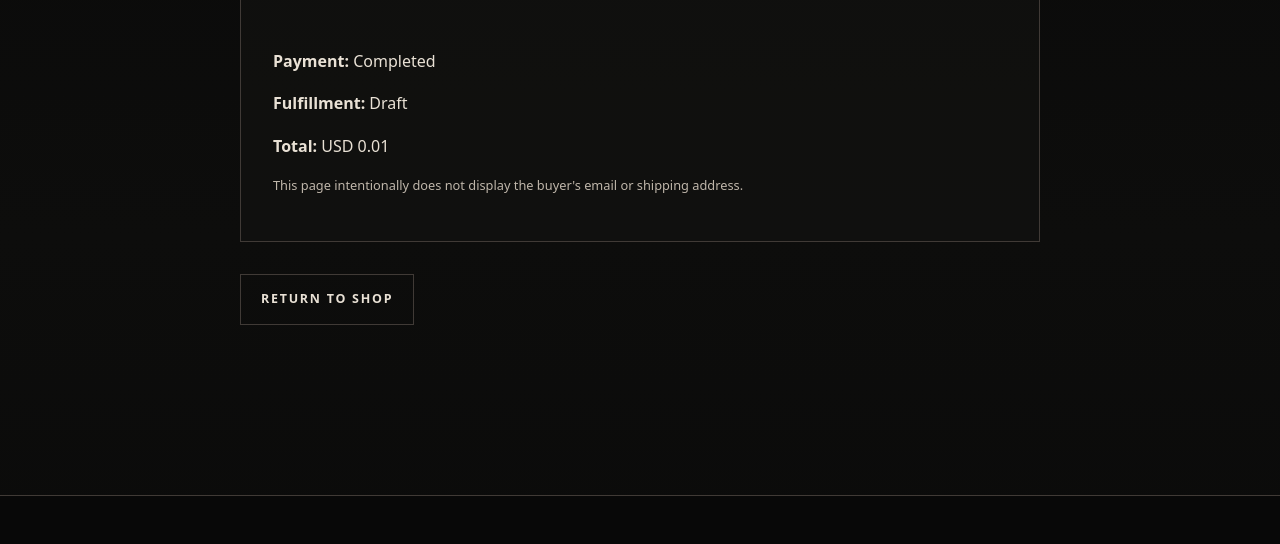
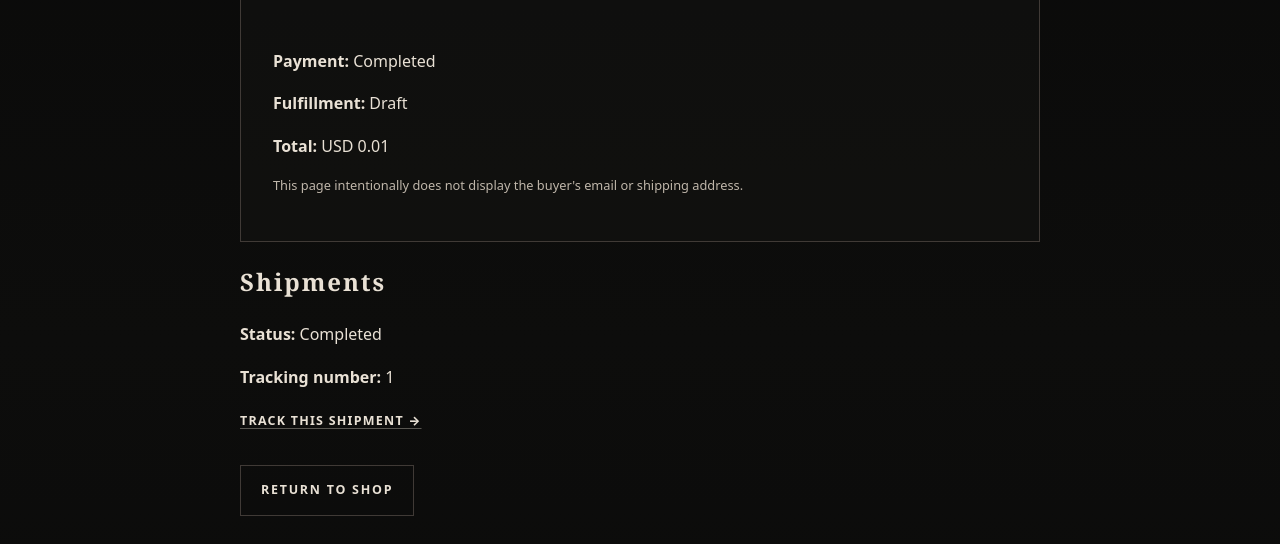
Before and after one commit to lightning-goats/black_metal_buddha, a FastAPI app: template app/templates/order_status.html in a window 1280 px wide. Shown: the part 492-1036 px from the top of the page. Run offline with FastAPI, Linux system fonts and the light colour scheme; the template is opened without the code that fills it: most values are stand-ins (such as "Sample title", 1, 10 or a date in 2020).

Commit message:
Phase 1: show shipment tracking on order status

```diff
--- a/app/templates/order_status.html
+++ b/app/templates/order_status.html
@@ -12,6 +12,23 @@
     <p><strong>Total:</strong> {{ order.currency }} {{ '%.2f' | format(order.total_cents / 100) }}</p>
     <p class="microcopy">This page intentionally does not display the buyer's email or shipping address.</p>
   </div>
+
+  {% if order.shipments %}
+  <div class="shipment-list" aria-labelledby="shipments-heading">
+    <h2 id="shipments-heading">Shipments</h2>
+    {% for shipment in order.shipments %}
+    <article class="shipment-card">
+      <p><strong>Status:</strong> {{ shipment.status | replace('_', ' ') | title }}</p>
+      {% if shipment.tracking_number %}<p><strong>Tracking number:</strong> {{ shipment.tracking_number }}</p>{% endif %}
+      {% if shipment.tracking_url %}
+      <p><a class="text-link" href="{{ shipment.tracking_url }}" rel="noopener noreferrer">Track this shipment →</a></p>
+      {% endif %}
+      {% if shipment.reshipment %}<p class="microcopy">This is a replacement/reshipment.</p>{% endif %}
+    </article>
+    {% endfor %}
+  </div>
+  {% endif %}
+
   <div class="actions">
     <a class="button button-ghost" href="/shop">Return to shop</a>
   </div>
```
